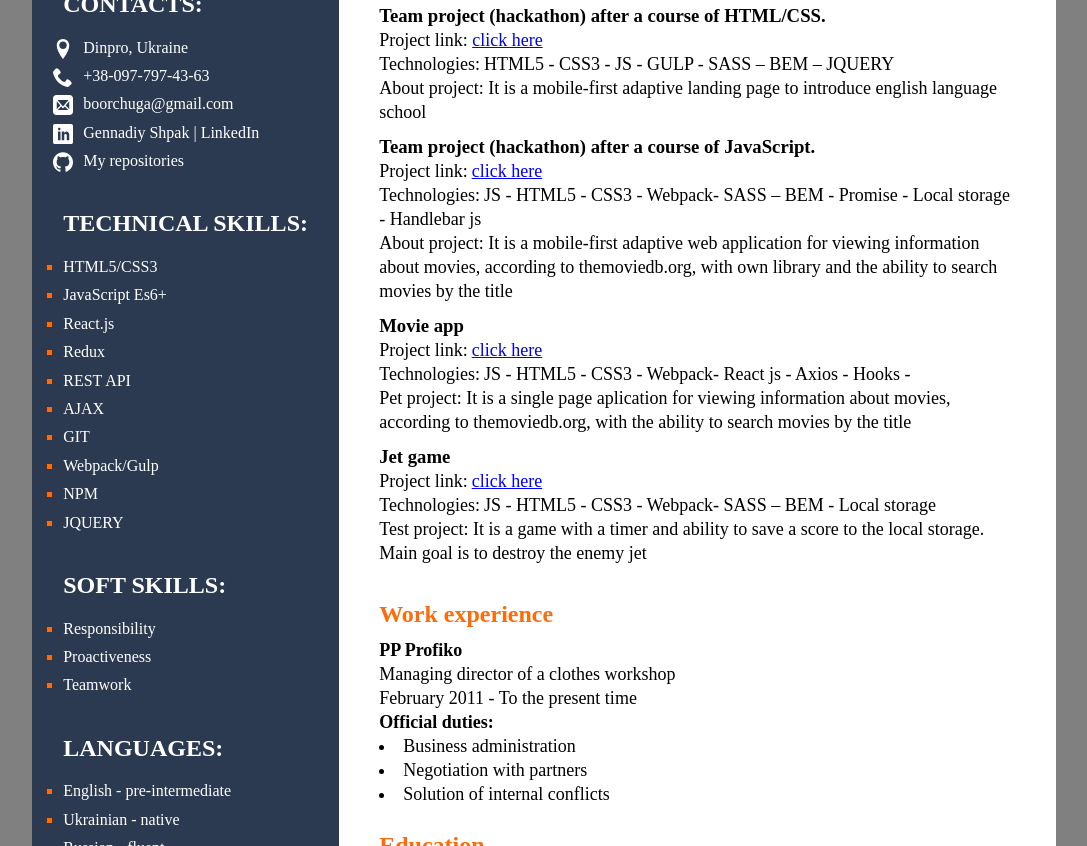
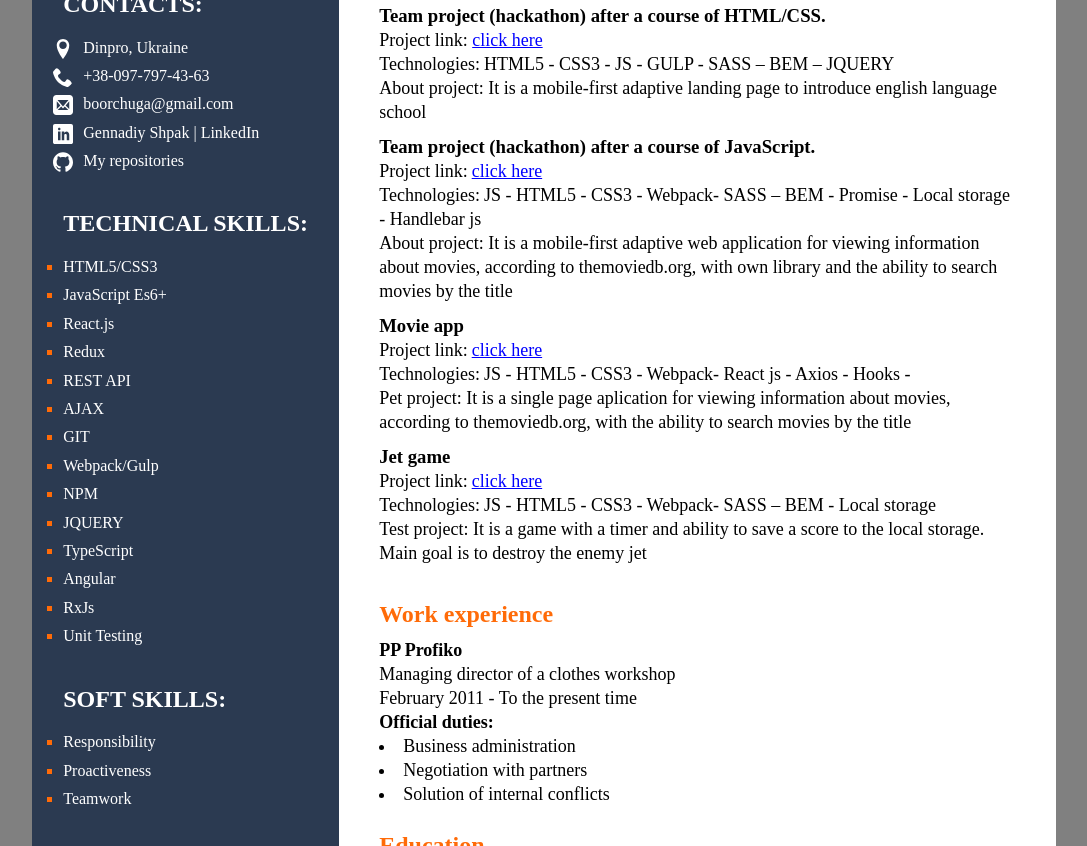
Before and after one commit to GennadiyShpak/CV, a plain HTML site: page index.html in a window 1280 px wide. Shown: the part 326-1172 px from the top of the page, without its empty margins (96-1183 px from the left). Drawn offline with Linux system fonts and the light colour scheme.

Commit message:
add some hard skills

```diff
--- a/index.html
+++ b/index.html
@@ -86,6 +86,18 @@
               </li>
               <li class="tech-skills__item item">
                 <p class="item-text">JQUERY</p>
+              </li>
+              <li class="tech-skills__item item">
+                <p class="item-text">TypeScript</p>
+              </li>
+              <li class="tech-skills__item item">
+                <p class="item-text">Angular</p>
+              </li>
+              <li class="tech-skills__item item">
+                <p class="item-text">RxJs</p>
+              </li>
+              <li class="tech-skills__item item">
+                <p class="item-text">Unit Testing</p>
               </li>
             </ul>
           </section>
```
